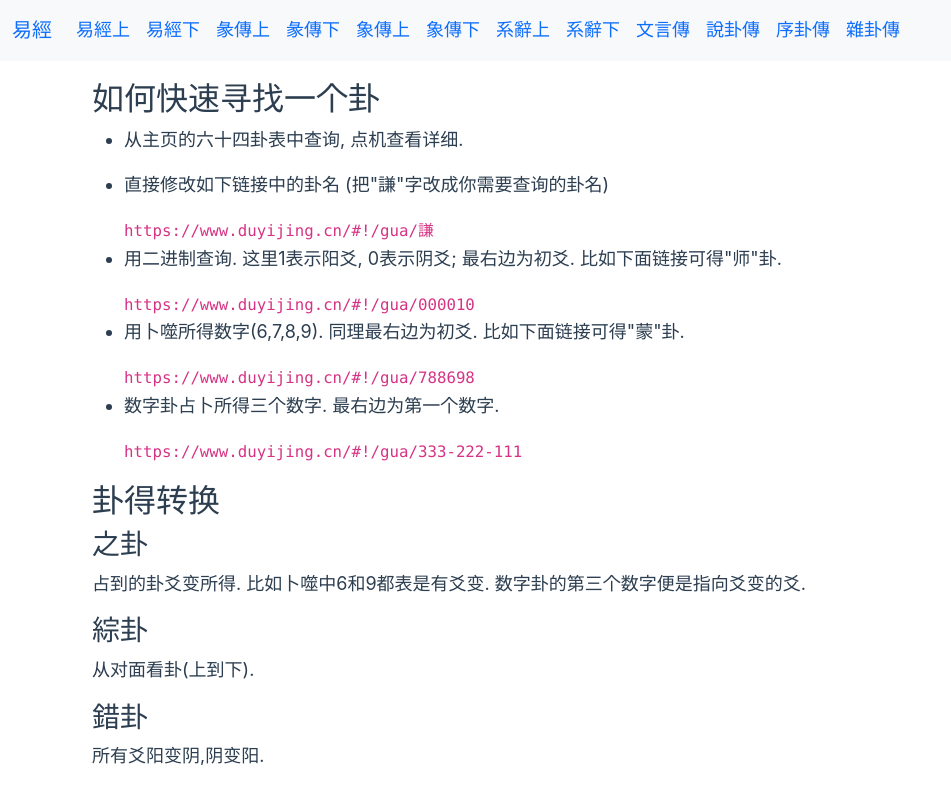
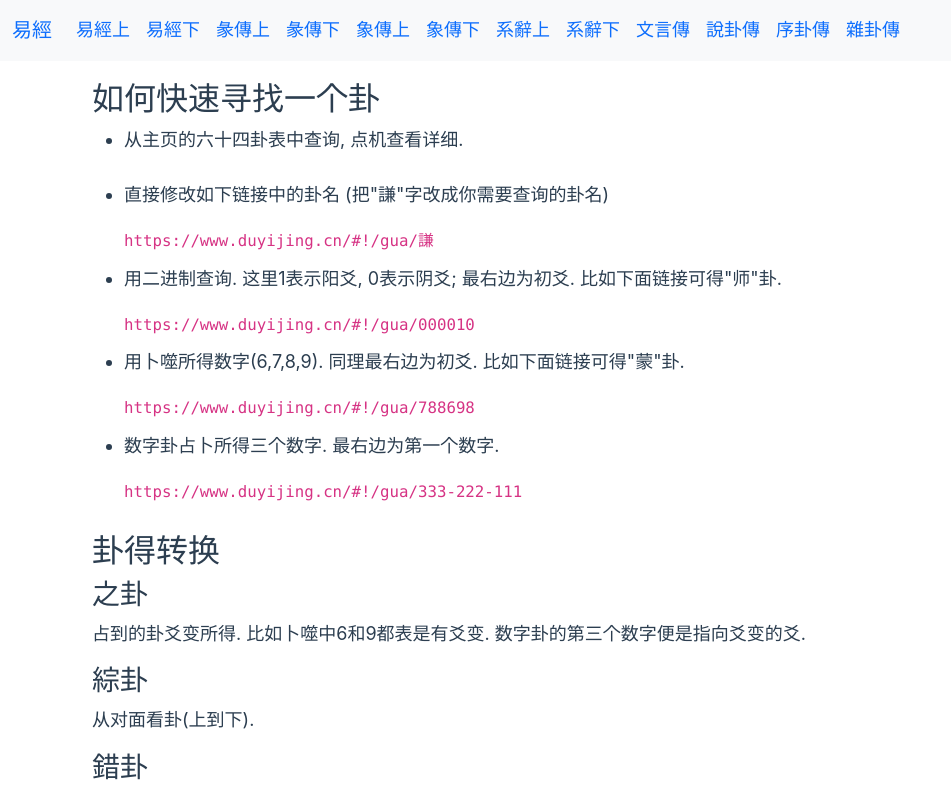
Before and after one commit to js-fun/duyijing, a Vue app: page /help in a window 1280 px wide. Shown: the top 787 px of the page, without its empty margins (0-951 px from the left). Built offline with nearby package versions, Linux system fonts and the light colour scheme; what @freizl/yijing would draw is missing.

Commit message:
clean up

```diff
--- a/src/views/HelpView.vue
+++ b/src/views/HelpView.vue
@@ -53,11 +53,7 @@
 </template>
 
 <style scoped>
-@media (min-width: 1024px) {
-  .x-about {
-    min-height: 100vh;
-    display: flex;
-    align-items: center;
-  }
-}
+ ul.help li {
+   padding-bottom: 10px;
+ }
 </style>
```
